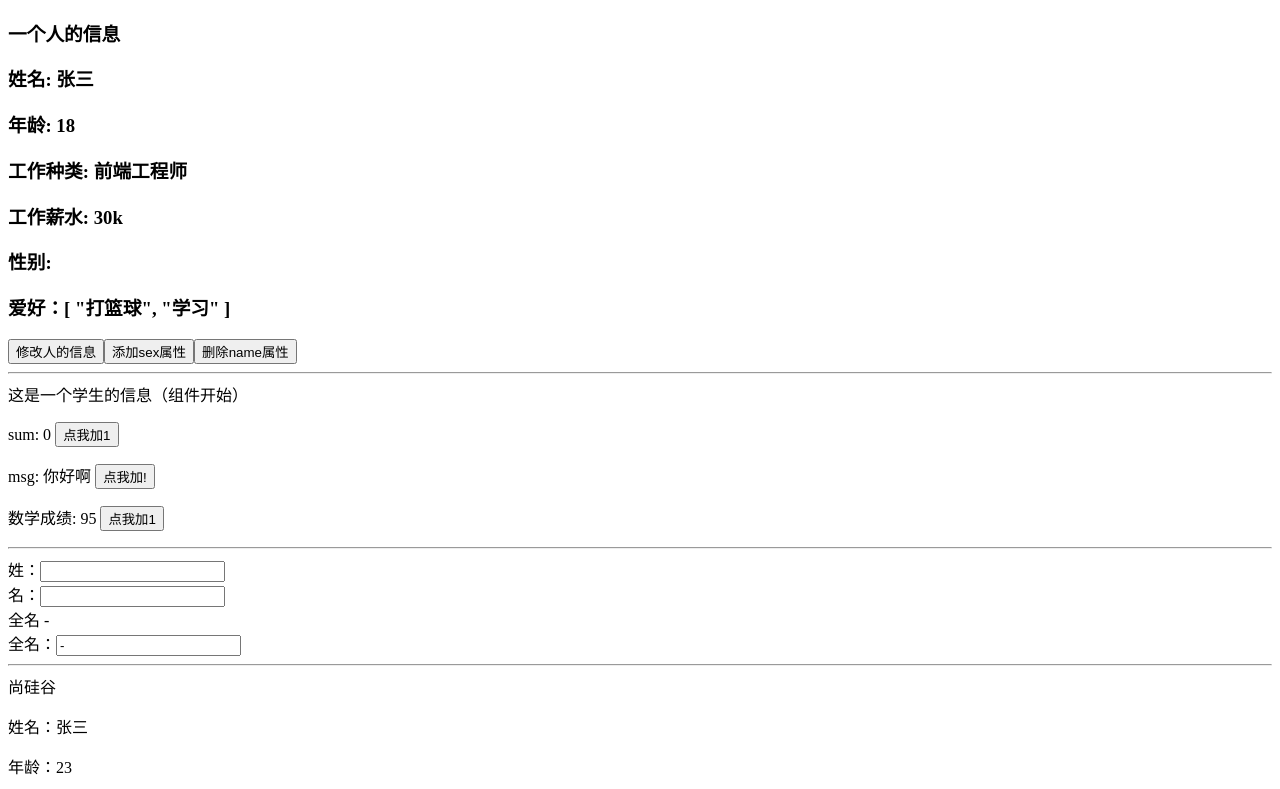
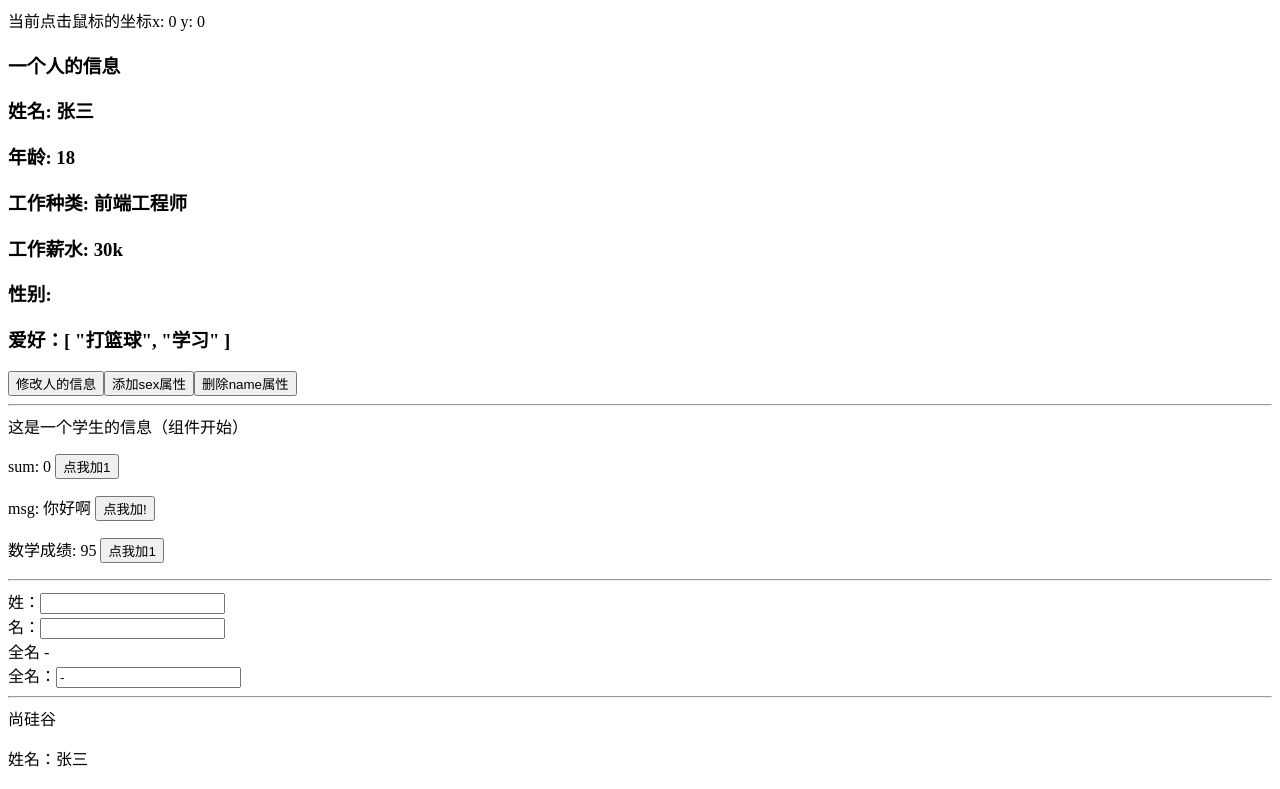
Before and after one commit to 1684838553/frontendFramework, a Vue app in the folder vue3/: page / in a window 1280 px wide. Shown: the top 789 px of the page. Built offline with nearby package versions, Linux system fonts and the light colour scheme.

Commit message:
自定义hook函数

```diff
--- a/vue3/src/App.vue
+++ b/vue3/src/App.vue
@@ -1,4 +1,5 @@
 <template>
+  <Location v-if="isShow" />
   <h3>一个人的信息</h3>
   <h3>姓名: {{ person.name }}</h3>
   <h3>年龄: {{ person.age }}</h3>
@@ -20,11 +21,14 @@
 
 <script>
 import Student from './components/Student';
+import Location from './components/Location';
 import { reactive, ref } from 'vue';
+
 export default {
   name: 'App',
   components: {
-    Student
+    Student,
+    Location
   },
   setup() {
     const person = reactive({
--- /dev/null
+++ b/vue3/src/components/Location.vue
@@ -0,0 +1,39 @@
+<template>
+    <div>
+        当前点击鼠标的坐标x: {{ point.x }}  y: {{ point.y }}
+    </div>
+</template>
+
+<script>
+// import { onBeforeUnmount, onMounted, reactive } from 'vue';
+import usePoint from '../hooks/usePoint';
+
+export default {
+    name: 'Location',
+
+    setup() {
+        // const point = reactive({
+        //     x: 0,
+        //     y: 0
+        // })
+
+        // function savePoint(e) {
+        //     point.x = e.clientX
+        //     point.y = e.clientY
+        // }
+
+        // onMounted(() => {
+        //     window.addEventListener('click',savePoint);
+        // })
+
+        // onBeforeUnmount(() => {
+        //     window.removeEventListener('click', savePoint);
+        // })
+        const point = usePoint();
+
+        return {
+            point
+        }
+    }
+}
+</script>
--- /dev/null
+++ b/vue3/src/hooks/usePoint.js
@@ -0,0 +1,26 @@
+import { onBeforeUnmount, onMounted, reactive } from 'vue'
+
+export default function() {
+    // 实现鼠标打点相关数据
+    const point = reactive({
+        x: 0,
+        y: 0
+    })
+
+    // 实现鼠标打点相关方法
+    function savePoint(e) {
+        point.x = e.clientX
+        point.y = e.clientY
+    }
+
+    // 实现鼠标打点相关生命周期钩子
+    onMounted(() => {
+        window.addEventListener('click',savePoint);
+    })
+
+    onBeforeUnmount(() => {
+        window.removeEventListener('click', savePoint);
+    })
+
+    return point;
+}
```
Also changed, not shown: 1 other file (tests, documents, lock files or other folders).
